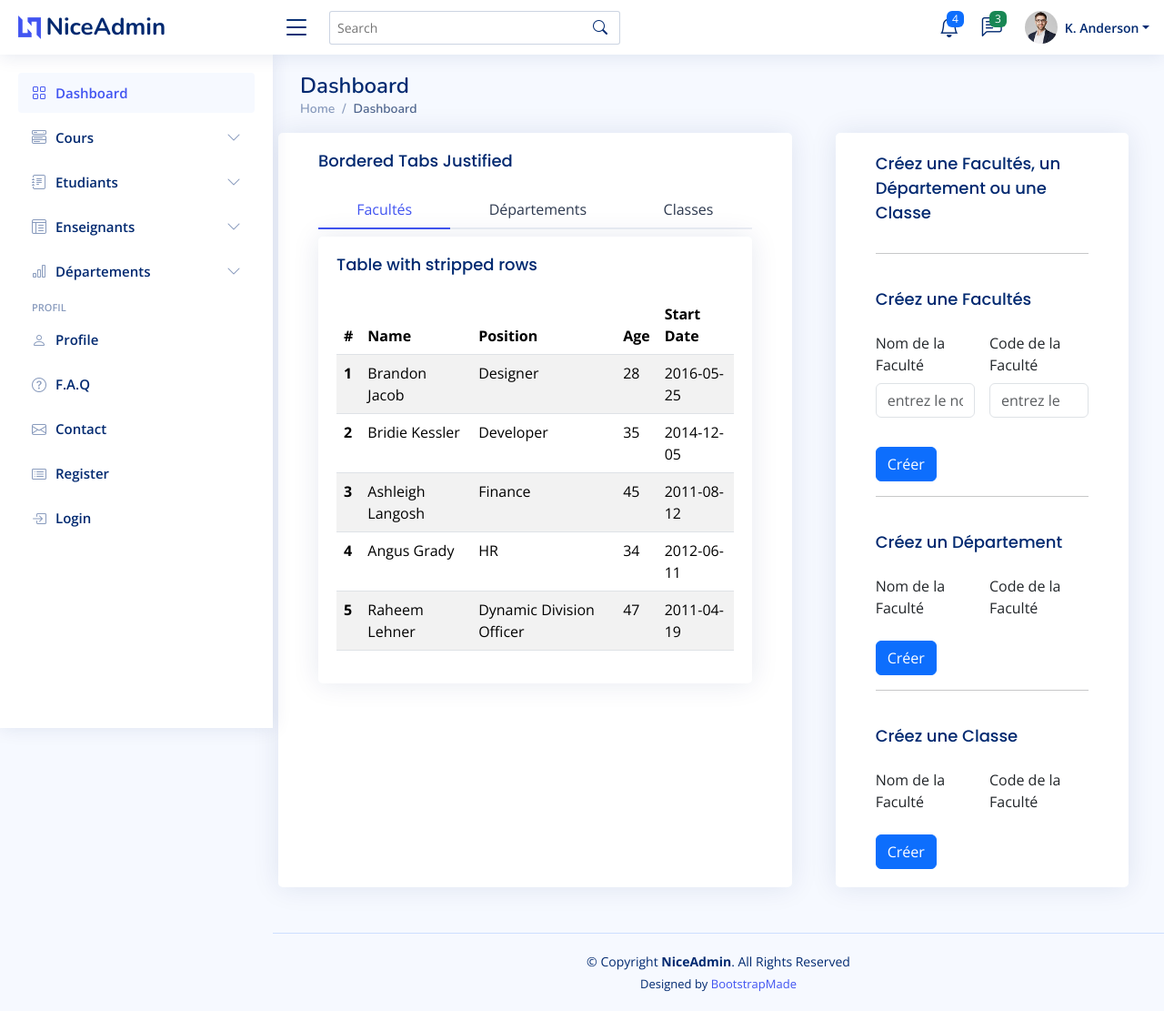
After one commit to nsd-design/pgpul, a Django app: page /departement/ in a window 1280 px wide. The commit adds this page. Shown: the whole page at 91% size. Run offline with Django 4.2, Linux system fonts and the light colour scheme; some libraries are stand-ins or nearby versions.

Commit message:
Implementer creation de Faculte, preparation du template departement et classe

```diff
--- a/pgpul_admin/forms.py
+++ b/pgpul_admin/forms.py
@@ -2,6 +2,7 @@ from crispy_forms.helper import FormHelper
 from crispy_forms.layout import Layout, Field
 from django import forms
 
+from pgpul_admin.models import Faculte
 from utilisateur.models import Utilisateur
 
 
@@ -24,3 +25,23 @@ class InscriptionForm(forms.ModelForm):
     class Meta:
         model = Utilisateur
         fields = ['first_name', 'last_name', 'email', 'password', 'matricule', 'username']
+
+
+class FaculteForm(forms.ModelForm):
+    def __init__(self, *args, **kwargs):
+        super(FaculteForm, self).__init__(*args, **kwargs)
+        self.helper = FormHelper()
+
+        # Definir les placeholders
+        self.fields['nom_fac'].widget.attrs['placeholder'] = 'entrez le nom de la faculté'
+        self.fields['code_fac'].widget.attrs['placeholder'] = 'entrez le code de la faculté'
+
+        self.fields['code_fac'].widget.attrs['min'] = 1
+        self.fields['code_fac'].widget.attrs['max'] = 99
+
+        # Supprimer les labels
+        for field_name, field in self.fields.items():
+            field.label = ''
+    class Meta:
+        model = Faculte
+        fields = ['nom_fac', 'code_fac']
--- /dev/null
+++ b/pgpul_admin/templates/pgpul_admin/inc/departement.html
@@ -0,0 +1,308 @@
+{% extends "../../pgpul_admin/base.html" %}
+{% load static %}
+{% load crispy_forms_tags %}
+{% block content %}
+    <div class="row gx-5">
+      <div class="card col-12 col-md-7">
+          <div class="card-body">
+            <h5 class="card-title">Bordered Tabs Justified</h5>
+
+            <!-- Bordered Tabs Justified -->
+            <ul class="nav nav-tabs nav-tabs-bordered d-flex" id="borderedTabJustified" role="tablist">
+              <li class="nav-item flex-fill" role="presentation">
+                <button class="nav-link w-100 active" id="home-tab" data-bs-toggle="tab" data-bs-target="#bordered-justified-home" type="button" role="tab" aria-controls="home" aria-selected="true">Facultés</button>
+              </li>
+              <li class="nav-item flex-fill" role="presentation">
+                <button class="nav-link w-100" id="profile-tab" data-bs-toggle="tab" data-bs-target="#bordered-justified-profile" type="button" role="tab" aria-controls="profile" aria-selected="false">Départements</button>
+              </li>
+              <li class="nav-item flex-fill" role="presentation">
+                <button class="nav-link w-100" id="contact-tab" data-bs-toggle="tab" data-bs-target="#bordered-justified-contact" type="button" role="tab" aria-controls="contact" aria-selected="false">Classes</button>
+              </li>
+            </ul>
+            <div class="tab-content pt-2" id="borderedTabJustifiedContent">
+              <div class="tab-pane fade show active" id="bordered-justified-home" role="tabpanel" aria-labelledby="home-tab">
+                <!-- Faculte -->
+                <div class="col-12">
+                  <div class="card">
+                    <div class="card-body">
+                      <h5 class="card-title">Table with stripped rows</h5>
+
+                      <!-- Table with stripped rows -->
+                      <table class="table table-striped">
+                        <thead>
+                          <tr>
+                            <th scope="col">#</th>
+                            <th scope="col">Name</th>
+                            <th scope="col">Position</th>
+                            <th scope="col">Age</th>
+                            <th scope="col">Start Date</th>
+                          </tr>
+                        </thead>
+                        <tbody>
+                          <tr>
+                            <th scope="row">1</th>
+                            <td>Brandon Jacob</td>
+                            <td>Designer</td>
+                            <td>28</td>
+                            <td>2016-05-25</td>
+                          </tr>
+                          <tr>
+                            <th scope="row">2</th>
+                            <td>Bridie Kessler</td>
+                            <td>Developer</td>
+                            <td>35</td>
+                            <td>2014-12-05</td>
+                          </tr>
+                          <tr>
+                            <th scope="row">3</th>
+                            <td>Ashleigh Langosh</td>
+                            <td>Finance</td>
+                            <td>45</td>
+                            <td>2011-08-12</td>
+                          </tr>
+                          <tr>
+                            <th scope="row">4</th>
+                            <td>Angus Grady</td>
+                            <td>HR</td>
+                            <td>34</td>
+                            <td>2012-06-11</td>
+                          </tr>
+                          <tr>
+                            <th scope="row">5</th>
+                            <td>Raheem Lehner</td>
+                            <td>Dynamic Division Officer</td>
+                            <td>47</td>
+                            <td>2011-04-19</td>
+                          </tr>
+                        </tbody>
+                      </table>
+                      <!-- End Table with stripped rows -->
+
+                    </div>
+                  </div>
+                </div>
+                <!-- End Faculte -->
+              </div>
+              <div class="tab-pane fade" id="bordered-justified-profile" role="tabpanel" aria-labelledby="profile-tab">
+                <!-- Departement -->
+                <div class="col-12">
+                  <div class="card">
+                    <div class="card-body">
+                      <h5 class="card-title">Table with stripped rows</h5>
+
+                      <!-- Table with stripped rows -->
+                      <table class="table table-striped">
+                        <thead>
+                          <tr>
+                            <th scope="col">#</th>
+                            <th scope="col">Name</th>
+                            <th scope="col">Position</th>
+                            <th scope="col">Age</th>
+                            <th scope="col">Start Date</th>
+                          </tr>
+                        </thead>
+                        <tbody>
+                          <tr>
+                            <th scope="row">1</th>
+                            <td>Brandon Jacob</td>
+                            <td>Designer</td>
+                            <td>28</td>
+                            <td>2016-05-25</td>
+                          </tr>
+                          <tr>
+                            <th scope="row">2</th>
+                            <td>Bridie Kessler</td>
+                            <td>Developer</td>
+                            <td>35</td>
+                            <td>2014-12-05</td>
+                          </tr>
+                          <tr>
+                            <th scope="row">3</th>
+                            <td>Ashleigh Langosh</td>
+                            <td>Finance</td>
+                            <td>45</td>
+                            <td>2011-08-12</td>
+                          </tr>
+                          <tr>
+                            <th scope="row">4</th>
+                            <td>Angus Grady</td>
+                            <td>HR</td>
+                            <td>34</td>
+                            <td>2012-06-11</td>
+                          </tr>
+                          <tr>
+                            <th scope="row">5</th>
+                            <td>Raheem Lehner</td>
+                            <td>Dynamic Division Officer</td>
+                            <td>47</td>
+                            <td>2011-04-19</td>
+                          </tr>
+                        </tbody>
+                      </table>
+                      <!-- End Table with stripped rows -->
+
+                    </div>
+                  </div>
+                </div>
+                <!-- End Departement -->
+              </div>
+              <div class="tab-pane fade" id="bordered-justified-contact" role="tabpanel" aria-labelledby="contact-tab">
+                <!-- Classes -->
+                <div class="col-12">
+                  <div class="card">
+                    <div class="card-body">
+                      <h5 class="card-title">Table with stripped rows</h5>
+
+                      <!-- Table with stripped rows -->
+                      <table class="table table-striped">
+                        <thead>
+                          <tr>
+                            <th scope="col">#</th>
+                            <th scope="col">Name</th>
+                            <th scope="col">Position</th>
+                            <th scope="col">Age</th>
+                            <th scope="col">Start Date</th>
+                          </tr>
+                        </thead>
+                        <tbody>
+                          <tr>
+                            <th scope="row">1</th>
+                            <td>Brandon Jacob</td>
+                            <td>Designer</td>
+                            <td>28</td>
+                            <td>2016-05-25</td>
+                          </tr>
+                          <tr>
+                            <th scope="row">2</th>
+                            <td>Bridie Kessler</td>
+                            <td>Developer</td>
+                            <td>35</td>
+                            <td>2014-12-05</td>
+                          </tr>
+                          <tr>
+                            <th scope="row">3</th>
+                            <td>Ashleigh Langosh</td>
+                            <td>Finance</td>
+                            <td>45</td>
+                            <td>2011-08-12</td>
+                          </tr>
+                          <tr>
+                            <th scope="row">4</th>
+                            <td>Angus Grady</td>
+                            <td>HR</td>
+                            <td>34</td>
+                            <td>2012-06-11</td>
+                          </tr>
+                          <tr>
+                            <th scope="row">5</th>
+                            <td>Raheem Lehner</td>
+                            <td>Dynamic Division Officer</td>
+                            <td>47</td>
+                            <td>2011-04-19</td>
+                          </tr>
+                        </tbody>
+                      </table>
+                      <!-- End Table with stripped rows -->
+
+                    </div>
+                  </div>
+                </div>
+                <!-- End Classes -->
+              </div>
+            </div><!-- End Bordered Tabs Justified -->
+          </div>
+      </div>
+      <div class="card col-12 col-md-4 ms-md-5">
+          <div class="card-body">
+            <h5 class="card-title lh-base">Créez une Facultés, un Département ou une Classe </h5>
+            <hr>
+            <!-- Create Faculty -->
+            <h5 class="card-title lh-base">Créez une Facultés</h5>
+            <form method="POST" action="/departement/fac/" class="row g-3" id="fac_form">
+              {% csrf_token %}
+              <div class="col-md-6">
+                <label for="id_nom_fac" class="form-label">Nom de la Faculté</label>
+                {{ fac_form.nom_fac | as_crispy_field }}
+              </div>
+              <div class="col-md-6">
+                <label for="id_code_fac" class="form-label">Code de la Faculté</label>
+                {{ fac_form.code_fac | as_crispy_field }}
+              </div>
+              <div class="col-12">
+                <button class="btn btn-primary" type="submit">Créer</button>
+              </div>
+            </form>
+            <!-- End Create Faculty -->
+
+            <hr>
+            <!-- Create Department -->
+            <h5 class="card-title lh-base">Créez un Département</h5>
+            <form method="POST" action="/departement/fac/" class="row g-3" id="dept_form">
+              {% csrf_token %}
+              <div class="col-md-6">
+                <label for="id_nom_fac" class="form-label">Nom de la Faculté</label>
+
+              </div>
+              <div class="col-md-6">
+                <label for="id_code_fac" class="form-label">Code de la Faculté</label>
+
+
+              </div>
+              <div class="col-12">
+                <button class="btn btn-primary" type="submit">Créer</button>
+              </div>
+            </form>
+            <!-- End Create Department -->
+
+            <hr>
+            <!-- Create Classe -->
+            <h5 class="card-title lh-base">Créez une Classe</h5>
+            <form method="POST" action="/departement/fac/" class="row g-3" id="classe_form">
+              {% csrf_token %}
+              <div class="col-md-6">
+                <label for="id_nom_fac" class="form-label">Nom de la Faculté</label>
+
+              </div>
+              <div class="col-md-6">
+                <label for="id_code_fac" class="form-label">Code de la Faculté</label>
+
+
+              </div>
+              <div class="col-12">
+                <button class="btn btn-primary" type="submit">Créer</button>
+              </div>
+            </form>
+            <!-- End Create Classe -->
+
+            </div>
+          </div>
+
+    </div>
+
+{% endblock %}
+{% block custom_js %}
+<script>
+  $(document).ready(function(){
+    $("#fac_form").submit(function(e){
+      e.preventDefault();
+      $.ajax({
+        type: "POST",
+        url: "/departement/fac/",
+        data: $(this).serialize(),
+        success: function(data){
+          if(data.success){
+            alert("Faculte creee avec succes");
+          }
+          else if(data.exists.length > 0){
+            console.log(data.exists);
+          }
+          else{
+            console.log(data.errors)
+          }
+        },
+      })
+    })
+
+  })
+</script>
+{% endblock %}
--- a/pgpul_admin/templates/pgpul_admin/inc/sidebar.html
+++ b/pgpul_admin/templates/pgpul_admin/inc/sidebar.html
@@ -57,7 +57,7 @@
         <ul id="departement" class="nav-content collapse " data-bs-parent="#sidebar-nav">
           <li>
             <a href="#">
-              <i class="bi bi-circle"></i><span>Dept</span>
+              <i class="bi bi-circle"></i><span>Départements</span>
             </a>
           </li>
         </ul>
--- /dev/null
+++ b/pgpul_admin/urls.py
@@ -0,0 +1,8 @@
+from django.urls import path
+
+from pgpul_admin.views import departement, create_faculte
+
+urlpatterns = [
+    path("departement/", departement, name="departement"),
+    path("departement/fac/", create_faculte, name="fac"),
+]
--- a/pgpul_admin/views.py
+++ b/pgpul_admin/views.py
@@ -1,8 +1,40 @@
-from django.shortcuts import render
+from django.http import JsonResponse
+from django.shortcuts import render, redirect
 
+from pgpul_admin.forms import FaculteForm
+from pgpul_admin.models import Faculte
 
 template_model = "pgpul_admin/inc/"
 
 
 def dashboard(request):
     return render(request, f'{template_model}dashboard.html')
+
+
+def departement(request):
+    fac_form = FaculteForm()
+    return render(request, template_model + "departement.html",
+                  context={"fac_form": fac_form})
+
+
+def create_faculte(request):
+    if request.method == "POST":
+        fac_code = request.POST['code_fac']
+
+        print("formulaire de faculte", request.POST)
+        if Faculte.objects.filter(code_fac=fac_code).exists():
+            return JsonResponse({"exists": "Ce code existe déjà, veuillez entrer un nouveau code de Faculté."})
+
+        fac_form = FaculteForm(request.POST)
+        if fac_form.is_valid():
+            fac_name = fac_form.cleaned_data['nom_fac']
+            fac_code = fac_form.cleaned_data['code_fac']
+
+            new_fac = Faculte.objects.create(
+                nom_fac=fac_name, code_fac=fac_code
+            )
+            new_fac.save()
+            return JsonResponse({"success": True})
+        else:
+            return JsonResponse({"errors": fac_form.errors})
+    return redirect('departement')
--- a/pgpul_project/urls.py
+++ b/pgpul_project/urls.py
@@ -22,5 +22,6 @@ from pgpul_admin.views import dashboard
 urlpatterns = [
     path('admin/', admin.site.urls),
     path('', dashboard, name='dashmin'),
-    path('user/', include('utilisateur.urls'))
+    path('user/', include('utilisateur.urls')),
+    path('', include('pgpul_admin.urls'))
 ]
--- a/utilisateur/urls.py
+++ b/utilisateur/urls.py
@@ -1,9 +1,9 @@
 from django.urls import path
 
-from utilisateur.views import inscription, connexion
+from utilisateur.views import inscription, connexion, deconnexion
 
 urlpatterns = [
     path('signup/', inscription, name='signup'),
     path('login/', connexion, name='connexion'),
-    path('logout/', connexion, name='deconnexion'),
+    path('logout/', deconnexion, name='deconnexion'),
 ]
```
